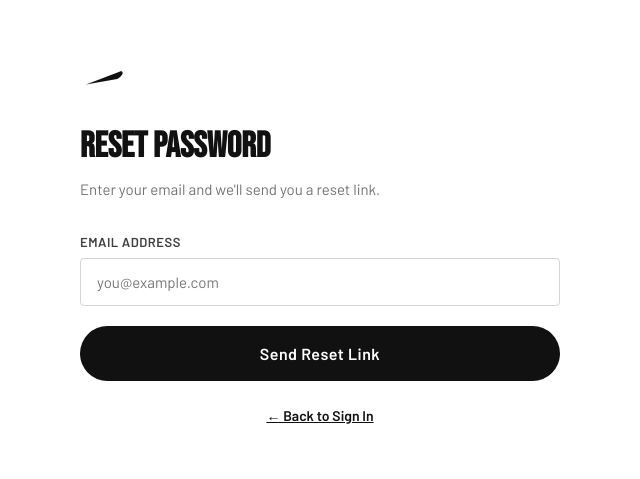
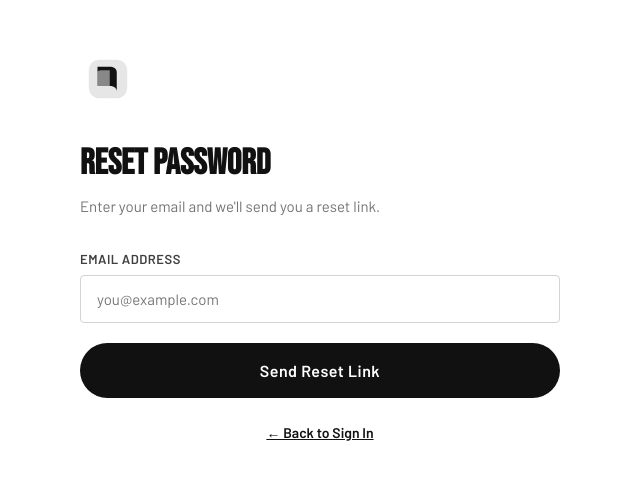
Before and after one commit to extraterraX/libravault, a React (Vite) app: page /forgot-password in a window 1280 px wide. Shown: the part 153-632 px from the top of the page, without its empty margins (0-640 px from the left). Built offline with nearby package versions, Linux system fonts and the light colour scheme; no server answers.

Commit message:
Logo Redesign on Register, login, and forgot password

```diff
--- a/src/pages/auth/ForgotPassword.tsx
+++ b/src/pages/auth/ForgotPassword.tsx
@@ -31,9 +31,20 @@ export default function ForgotPassword() {
     <div className="auth-page">
       <div className="auth-card" style={{ justifyContent: 'center' }}>
         <Link to="/" className="auth-logo" aria-label="LibraVault Home">
-          <svg viewBox="0 0 60 24" fill="none" xmlns="http://www.w3.org/2000/svg" style={{ width: 56, height: 22 }}>
-            <path d="M6 18L42.5 4C44.5 3.2 46 3.5 46 5.5C46 7.5 43 10.5 40 12L6 18Z" fill="currentColor" />
-          </svg>
+              <svg viewBox="0 0 64 64" fill="none" style={{ width: 56, height: 56 }}>
+      <rect x="10" y="10" width="44" height="44" rx="12" fill="currentColor" opacity="0.1"/>
+
+      <path
+        d="M20 18h14c4 0 8 2 8 6v22c0-4-4-6-8-6H20V18z"
+        fill="currentColor"
+      />
+
+      <path
+        d="M24 22h10v18H24c-2 0-4 1-4 2V24c0-1 2-2 4-2z"
+        fill="white"
+        opacity="0.5"
+      />
+    </svg>
         </Link>
 
         {sent ? (
--- a/src/pages/auth/Login.tsx
+++ b/src/pages/auth/Login.tsx
@@ -47,9 +47,20 @@ export default function Login() {
     <div className="auth-page">
       <div className="auth-card">
         <Link to="/" className="auth-logo">
-          <svg viewBox="0 0 60 24" fill="none" style={{ width: 56, height: 22 }}>
-            <path d="M6 18L42.5 4C44.5 3.2 46 3.5 46 5.5C46 7.5 43 10.5 40 12L6 18Z" fill="currentColor" />
-          </svg>
+              <svg viewBox="0 0 64 64" fill="none" style={{ width: 56, height: 56 }}>
+      <rect x="10" y="10" width="44" height="44" rx="12" fill="currentColor" opacity="0.1"/>
+
+      <path
+        d="M20 18h14c4 0 8 2 8 6v22c0-4-4-6-8-6H20V18z"
+        fill="currentColor"
+      />
+
+      <path
+        d="M24 22h10v18H24c-2 0-4 1-4 2V24c0-1 2-2 4-2z"
+        fill="white"
+        opacity="0.5"
+      />
+    </svg>
         </Link>
         <h1 className="auth-title">Welcome back</h1>
         <p className="auth-sub">Sign in to your LibraVault account</p>
@@ -92,7 +103,7 @@ export default function Login() {
 
       <div className="auth-visual">
         <img src="https://images.unsplash.com/photo-1507842217343-583bb7270b66?w=800&q=80" alt="Books" />
-        <div className="auth-visual-overlay"><h2>JUST DO IT.</h2></div>
+        <div className="auth-visual-overlay"><h2>READ IT ALL YOU CAN.</h2></div>
       </div>
     </div>
   )
--- a/src/pages/auth/Register.tsx
+++ b/src/pages/auth/Register.tsx
@@ -91,9 +91,20 @@ export default function Register() {
     <div className="auth-page">
       <div className="auth-card" style={{ overflowY: 'auto', maxHeight: '100vh' }}>
         <Link to="/" className="auth-logo">
-          <svg viewBox="0 0 60 24" fill="none" style={{ width: 56, height: 22 }}>
-            <path d="M6 18L42.5 4C44.5 3.2 46 3.5 46 5.5C46 7.5 43 10.5 40 12L6 18Z" fill="currentColor" />
-          </svg>
+                <svg viewBox="0 0 64 64" fill="none" style={{ width: 56, height: 56 }}>
+        <rect x="10" y="10" width="44" height="44" rx="12" fill="currentColor" opacity="0.1"/>
+
+        <path
+          d="M20 18h14c4 0 8 2 8 6v22c0-4-4-6-8-6H20V18z"
+          fill="currentColor"
+        />
+
+        <path
+          d="M24 22h10v18H24c-2 0-4 1-4 2V24c0-1 2-2 4-2z"
+          fill="white"
+          opacity="0.5"
+        />
+      </svg>
         </Link>
         <h1 className="auth-title">Join LibraVault</h1>
         <p className="auth-sub">Create your account today</p>
```
